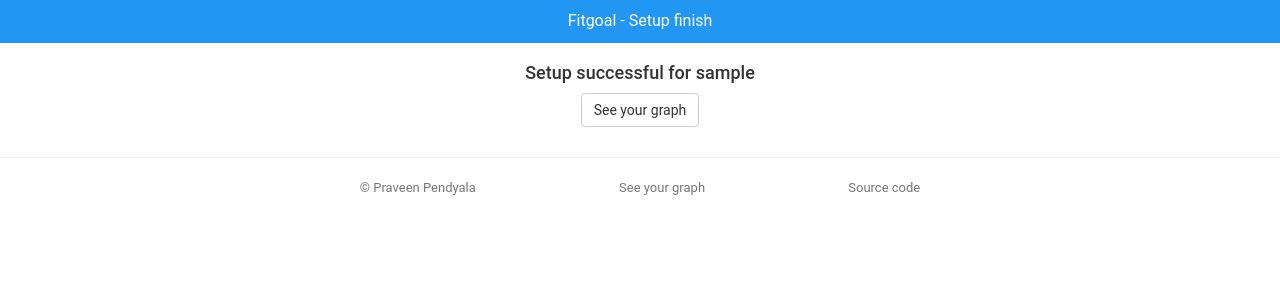
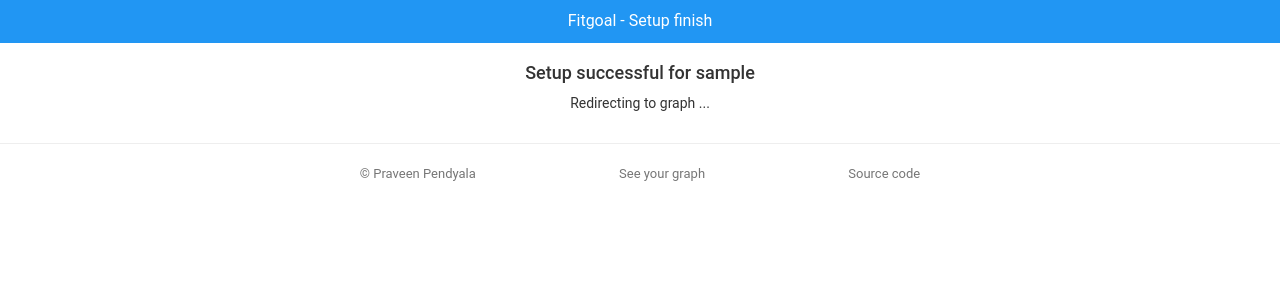
Before and after one commit to pkpio/fitgoal, a Flask app: template templates/save.html in a window 1280 px wide. Shown: the top 300 px of the page. Run offline with Flask 2, Linux system fonts and the light colour scheme; the template is opened without the code that fills it: most values are stand-ins (such as "Sample title", 1, 10 or a date in 2020); parts of the project's set-up code (start-up, migrations or seed data) failed here and were passed over; some libraries are stand-ins or nearby versions.

Commit message:
auto redirect to graph after setup

```diff
--- a/templates/save.html
+++ b/templates/save.html
@@ -2,6 +2,7 @@
 <html>
   <head>
     {% include "bootstrap.html" %}
+    <meta http-equiv="refresh" content="2; url=/graphs/{{ fitbitid }}" />
   </head>
   <body>
     {% with title="Fitgoal - Setup finish" %}
@@ -9,7 +10,7 @@
     {% endwith %}
     <center>
       <h4>Setup successful for {{ username }}</h4>
-      <a href="/graphs/{{ fitbitid }}" class="btn btn-default">See your graph</a>
+      <p>Redirecting to graph ...</p>
     </center>
     {% include "footer.html" %}
   </body>
```
